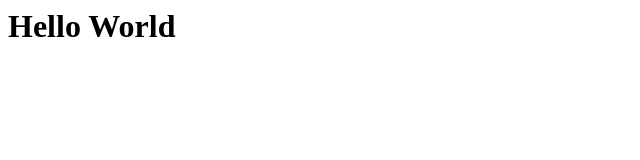
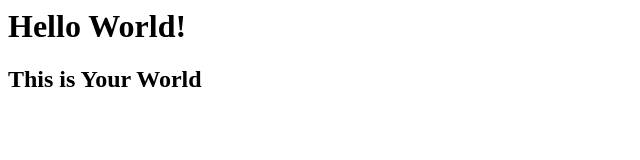
Before and after one commit to zubairhanif71/hello-world, a plain HTML site: page index.html in a window 1280 px wide. Shown: the whole page, without its empty margins (0-640 px from the left). Drawn offline with Linux system fonts and the light colour scheme.

Commit message:
Update index.html

```diff
--- a/index.html
+++ b/index.html
@@ -1 +1,2 @@
-<h1>Hello World</h1>
+<h1>Hello World!</h1>
+<h2>This is Your World<h2>
```
